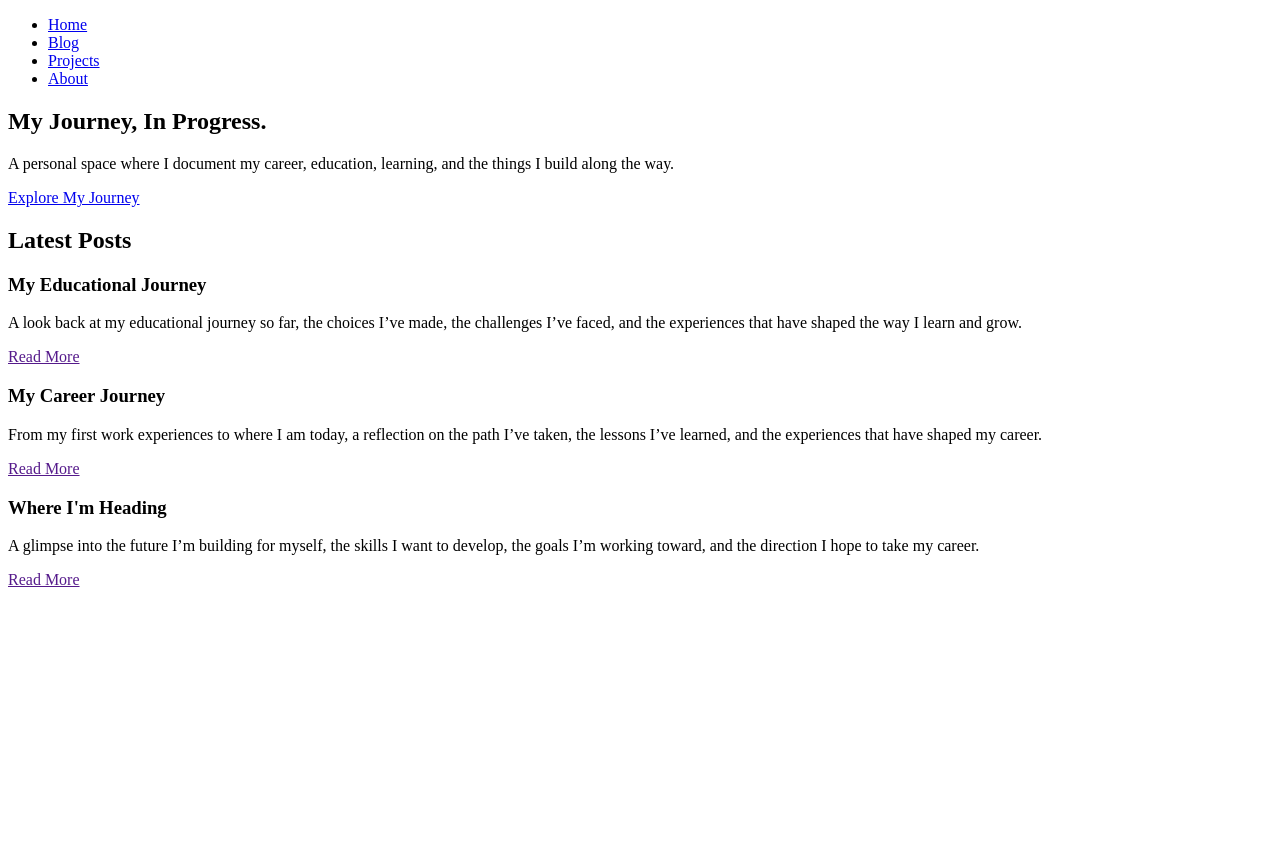
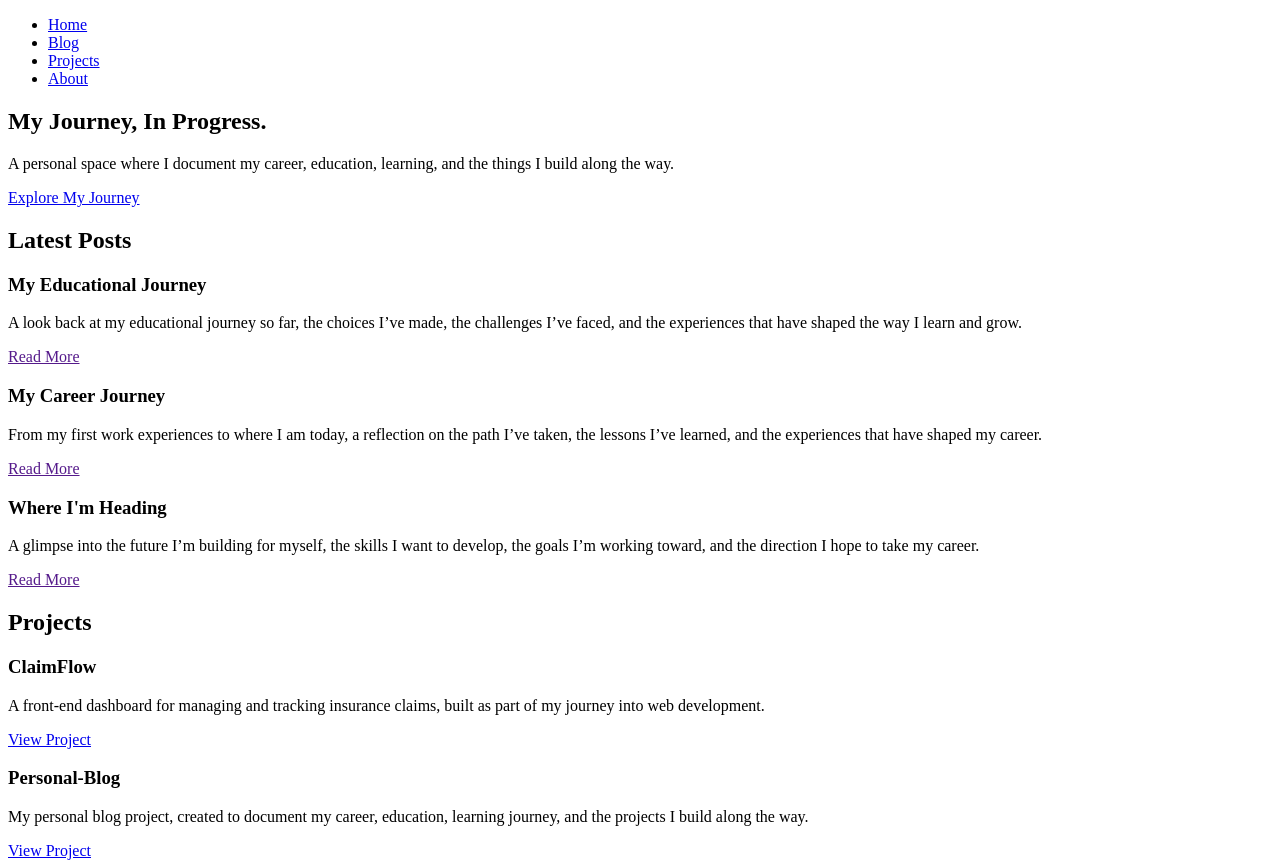
Before and after one commit to kalagermousavi/Personal-Blog, a plain HTML site: page index.html in a window 1280 px wide. Before the commit the page ends 800 px from the top, so only its background shows below. Drawn offline with Linux system fonts and the light colour scheme.

Commit message:
feat: add projects section

```diff
--- a/index.html
+++ b/index.html
@@ -51,6 +51,19 @@
         <a href="">Read More</a>
     </article>
 </section>
+<section>
+    <h2>Projects</h2>
+    <article>
+        <h3>ClaimFlow</h3>
+        <p>A front-end dashboard for managing and tracking insurance claims, built as part of my journey into web development.</p>
+        <a href="#">View Project</a>
+    </article>
+    <article>
+        <h3>Personal-Blog</h3>
+        <p>My personal blog project, created to document my career, education, learning journey, and the projects I build along the way.</p>
+        <a href="#">View Project</a>
+    </article>
+</section>
         </main>
 
 
```
